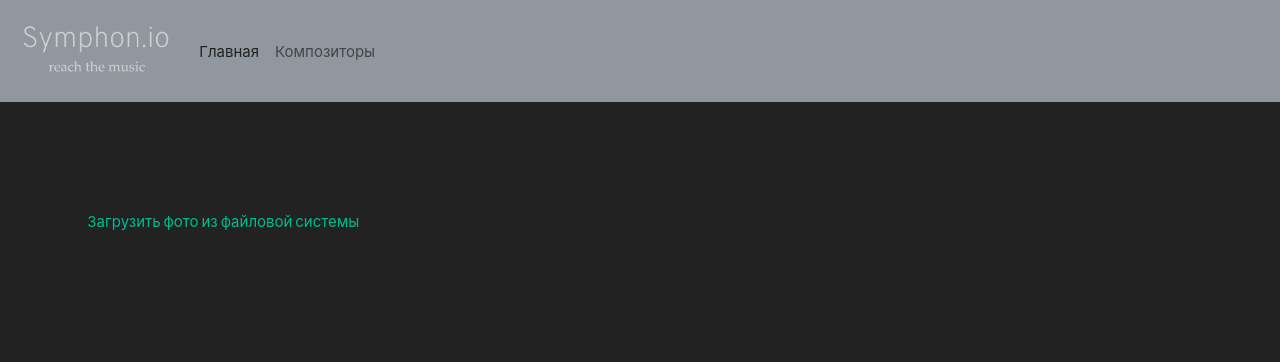
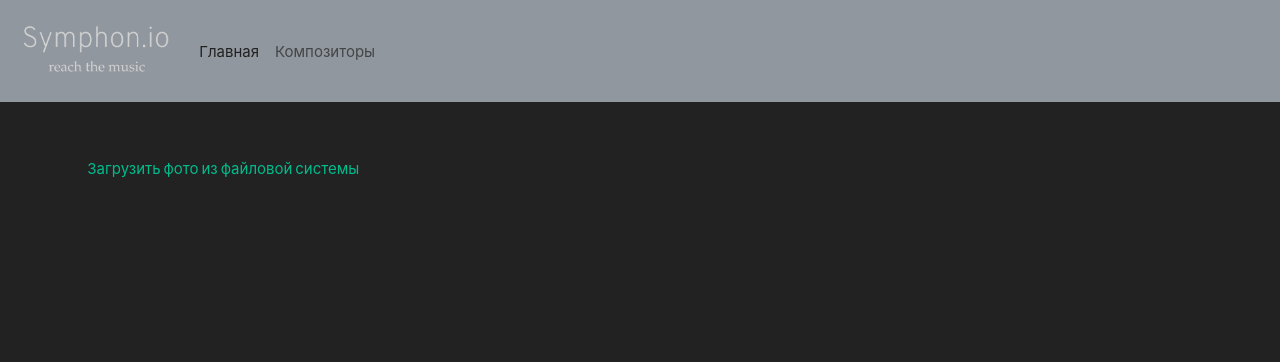
Before and after one commit to hazzus/symphon.io, a Django app: page / in a window 1280 px wide. Shown: the top 362 px of the page. Run offline with Django 3.2, Linux system fonts and the light colour scheme; some libraries are stand-ins or nearby versions.

Commit message:
hot fixes

```diff
--- a/symphonio/templates/index.html
+++ b/symphonio/templates/index.html
@@ -8,7 +8,7 @@
             <select class="form-control col-6 mt-2" id="cameraSelect" style="display: none; "></select>
         </div>
         {% load static %}
-        <video autoplay id="camera" poster="{% static 'images/take.png' %}" class="col-12" data-toggle="tooltip" data-placement="bottom" title="press to take a shot"></video>
+        <video autoplay id="camera" poster="{% static 'images/take.png' %}" class="col-12" data-toggle="tooltip" data-placement="bottom" title="Нажмите, чтобы открыть камеру"></video>
     </div>
     <div class="col-12">
 
@@ -21,12 +21,12 @@
             {{ form.data }}
             <div class="container">
                 <div class="row">
-                    <div class="col-12 text-center d-lg-block">
+                    <div class="col-12 text-center d-lg-none mt-2">
                             <button class="btn btn-danger btn-circle" type="button" id="takeShot" style="display: none"> </button>
                     </div>
                 </div>
             </div>
-                <div class="col-sm-12 col-md-6 col-lg-4" style="margin-top: 100px">
+                <div class="col-sm-12 col-md-6 col-lg-4 mt-5">
                     <label class="btn btn-link col-12" id="photoField">
                         {{ form.photo }}
                         Загрузить фото из файловой системы
```
